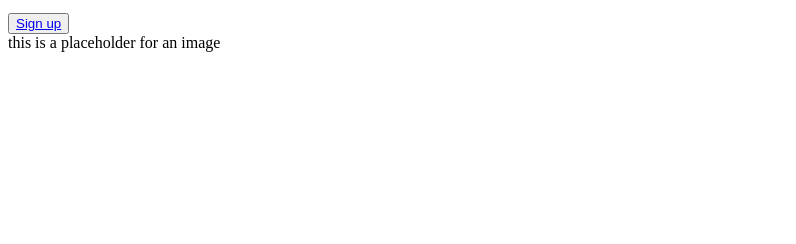
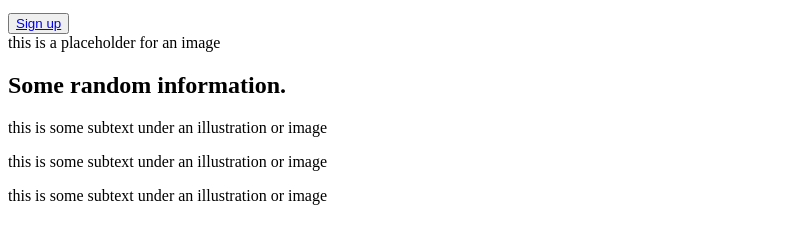
Before and after one commit to JoseVazquez1/landing-page, a plain HTML site: page index.html in a window 1280 px wide. Shown: the part 222-466 px from the top of the page, without its empty margins (0-796 px from the left). Drawn offline with Linux system fonts and the light colour scheme.

Commit message:
Write cards section HTML

```diff
--- a/index.html
+++ b/index.html
@@ -29,5 +29,25 @@
             <div class="placeholder">this is a placeholder for an image</div>
         </div>
     </header>
+
+    <section class="cards">
+        <div class="container">
+            <h2>Some random information.</h2>
+            <div class="cards">
+                <div class="card">
+                    <div class="image"></div>
+                    <p>this is some subtext under an illustration or image</p>
+                </div>
+                <div class="card">
+                    <div class="image"></div>
+                    <p>this is some subtext under an illustration or image</p>
+                </div>
+                <div class="card">
+                    <div class="image"></div>
+                    <p>this is some subtext under an illustration or image</p>
+                </div>
+            </div>
+        </div>
+    </section>
 </body>
 </html>
```
